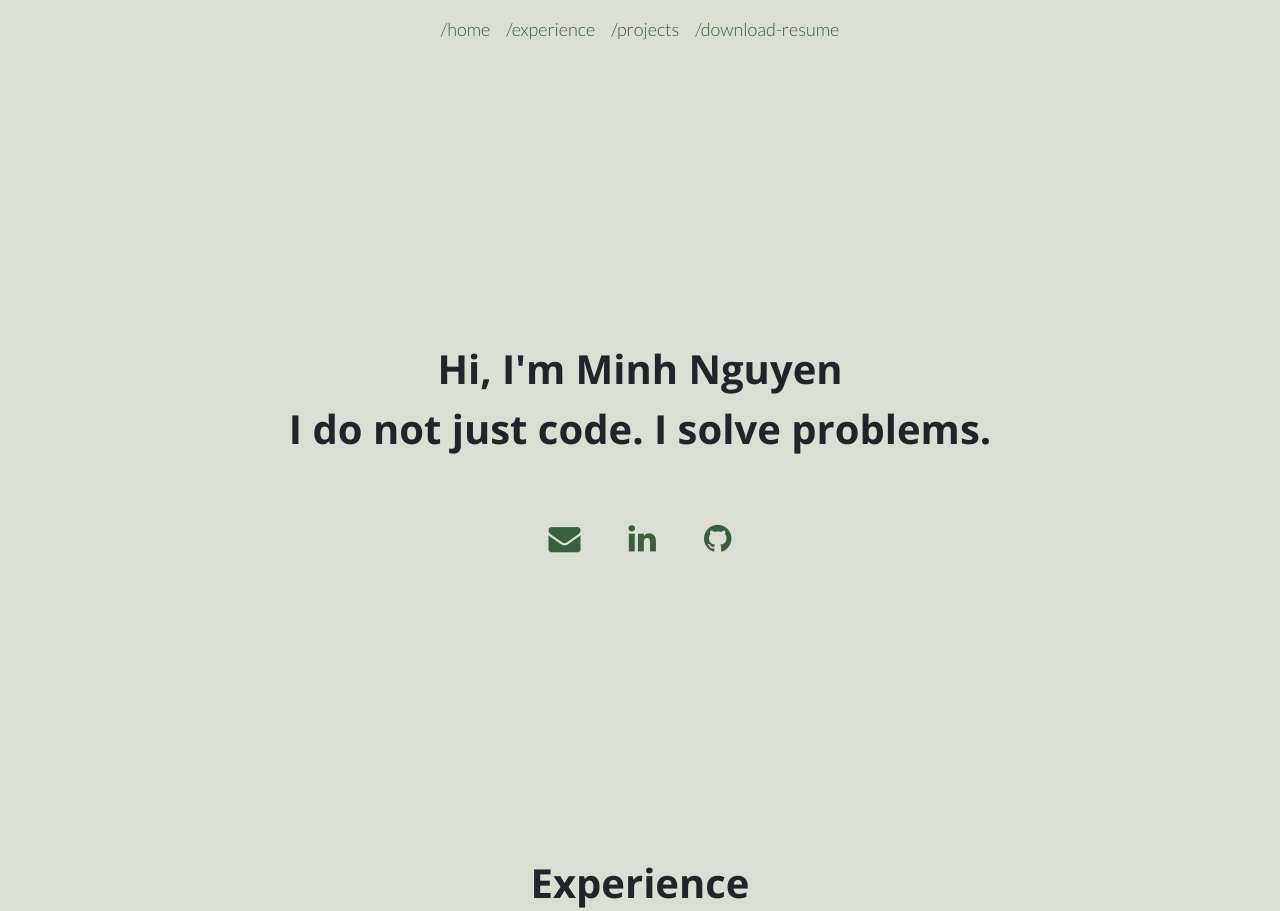
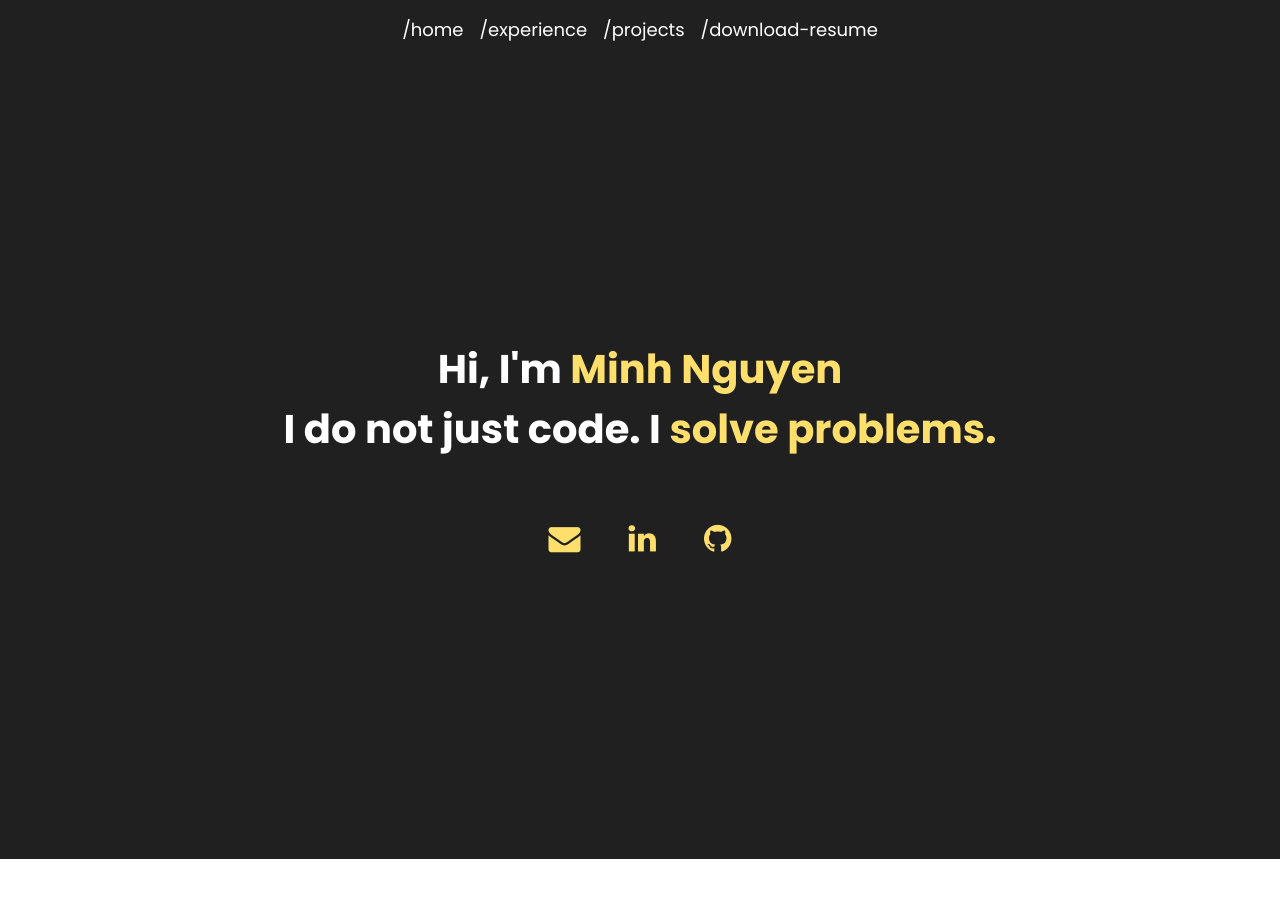
Before and after one commit to kentmonh/react-portfolio, a React (Create React App) app: page / in a window 1280 px wide. Shown: the top 911 px of the page. Built offline with nearby package versions, Linux system fonts and the light colour scheme.

Commit message:
Add style.

```diff
--- a/package.json
+++ b/package.json
@@ -20,6 +20,7 @@
     "react-scroll": "^1.8.1",
     "typeface-lato": "^1.1.13",
     "typeface-open-sans": "^1.1.13",
+    "typeface-poppins": "^1.1.13",
     "web-vitals": "^0.2.4"
   },
   "scripts": {
--- a/src/components/Experience.js
+++ b/src/components/Experience.js
@@ -1,15 +1,14 @@
 import React from "react"
 import jsa1 from '../images/jsa-1-7.5.png';
 import '../style/components/Experience.scss';
-import '../style/main/text.scss';
 
 
 function Experience(props) {
   return (
     <div id="experience">
 
-      <div class="mb-5">
-        <h2 class="title-text">Experience</h2>
+      <div class="m-5">
+        <h2 class="title-text-on-white">Experience</h2>
       </div>
 
       <div class="row">
@@ -19,8 +18,8 @@ function Experience(props) {
         </div>
 
         <div class="col-lg-6 order-lg-1 my-auto">
-          <h2 class="display-4">Jeux Sam Amuse</h2>
-          <p class="text">
+          <h2 class="title-text">Jeux Sam Amuse</h2>
+          <p class="content-text">
             Jeux Sam Amuse is a French learning website used by Kindergarten to Grade 4 students and teachers of French all over Canada. <br />
             I was transfer 2 games from Flash to HTML5 for the site. I also create some new games and tools for teachers. I used JavaSciprt and Pixi.js Engine to transfer the games.
           </p>
--- a/src/components/Hero.js
+++ b/src/components/Hero.js
@@ -1,7 +1,5 @@
 import React from "react"
 import '../style/components/Hero.scss';
-import '../style/main/link.scss';
-import '../style/main/text.scss';
 
 
 function SocialMediaItem(props) {
@@ -18,8 +16,8 @@ function Hero(props) {
   return (
     <div id="hero">
       <div class="Hero">
-        <p class="title-text">Hi, I'm Minh Nguyen <br />
-          I do not just code. I solve problems.</p>
+        <p class="title-text-on-black">Hi, I'm <span class="yellow-text">Minh Nguyen</span> <br />
+          I do not just code. I <span class="yellow-text">solve problems.</span></p>
 
         <div class="mt-4">
           <div class="row">
--- a/src/components/Nav.js
+++ b/src/components/Nav.js
@@ -6,7 +6,7 @@ function Item(props) {
     return (
         <div>
             <li class="nav-item">
-                <a class="nav-link lead">
+                <a href="/#" class="nav-link content-text-on-black">
                     <Link to={props.link} spy={true} smooth={true} offset={50} duration={500}>/{props.name}</Link>
                 </a>
             </li>
--- a/src/index.js
+++ b/src/index.js
@@ -6,6 +6,7 @@ import reportWebVitals from './reportWebVitals';
 import 'font-awesome/css/font-awesome.min.css';
 import "typeface-lato";
 import "typeface-open-sans";
+import "typeface-poppins";
 
 import Nav from './components/Nav';
 import Hero from './components/Hero';
--- a/src/index.scss
+++ b/src/index.scss
@@ -1,13 +1,10 @@
 body {
   margin: 0;
-  padding: 0 10px 10px 10px;
   font-family: -apple-system, BlinkMacSystemFont, 'Segoe UI', 'Roboto', 'Oxygen',
     'Ubuntu', 'Cantarell', 'Fira Sans', 'Droid Sans', 'Helvetica Neue',
     sans-serif;
   -webkit-font-smoothing: antialiased;
   -moz-osx-font-smoothing: grayscale;
-
-  background-color: #DADED4;
 }
 
 code {
--- a/src/style/components/Hero.scss
+++ b/src/style/components/Hero.scss
@@ -1,11 +1,22 @@
+@import "../main/main";
+
 .Hero {
     min-height: 100vh;
+    background-color: $blackish;
     display: flex;
     flex-direction: column;
     align-items: center;
     justify-content: center;
 }
 
+.yellow-text {
+    color: $egg-yellow;
+}
+
 .icon {
-    color: #39603D;
+    color: $egg-yellow;
 }
+
+i:hover {
+    color: $medium-grey;
+}
--- a/src/style/components/Nav.scss
+++ b/src/style/components/Nav.scss
@@ -1,13 +1,8 @@
+@import "../main/main";
+
 /* nav bar */
 .navbar {
-	background-color: #DADED4;
-}
-
-.navbar a {
-    color: #39603D;
-    font-family: 'Lato', sans-serif;
-    font-size: 18px;
-    text-align: center;
+	background-color: $blackish;
 }
 
 .navbar li {
@@ -15,5 +10,6 @@
 }
 
 .navbar a:hover {
+    color: $egg-yellow;
     text-decoration: underline;
 }
--- /dev/null
+++ b/src/style/main/_main.scss
@@ -0,0 +1,27 @@
+$blackish: #202020;
+$dark-grey: #3F3F3F;
+$medium-grey: #707070;
+$egg-yellow: #FFDF6C;
+$white: #FFFFFF;
+
+.title-text-on-black {
+  font-family: 'Poppins', sans-serif;
+  color: $white;
+  font-size: 40px;
+  font-weight: bolder;
+  text-align: center;
+}
+
+.title-text-on-white {
+  font-family: 'Poppins', sans-serif;
+  color: $dark-grey;
+  font-size: 40px;
+  font-weight: bolder;
+  text-align: center;
+}
+
+.content-text-on-black {
+  color: $white;
+  font-family: 'Poppins', sans-serif;
+  font-size: 18px;
+}
--- a/src/style/main/link.scss
+++ /dev/null
@@ -1,8 +0,0 @@
-a {
-    color: black;
-}
-
-a:link a:visited {
-
-    color: black;
-}
--- a/src/style/main/text.scss
+++ /dev/null
@@ -1,6 +0,0 @@
-.title-text {
-  font-family: 'Open Sans', sans-serif;
-  font-size: 40px;
-  font-weight: bolder;
-  text-align: center;
-}
```
Also changed, not shown: 2 other files (tests, documents, lock files or other folders).
